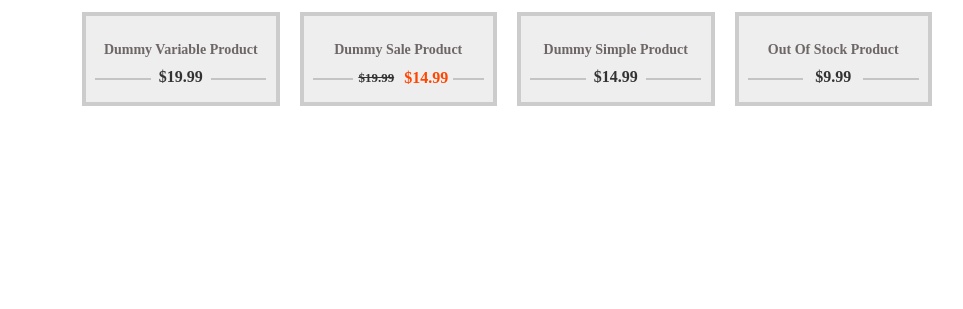
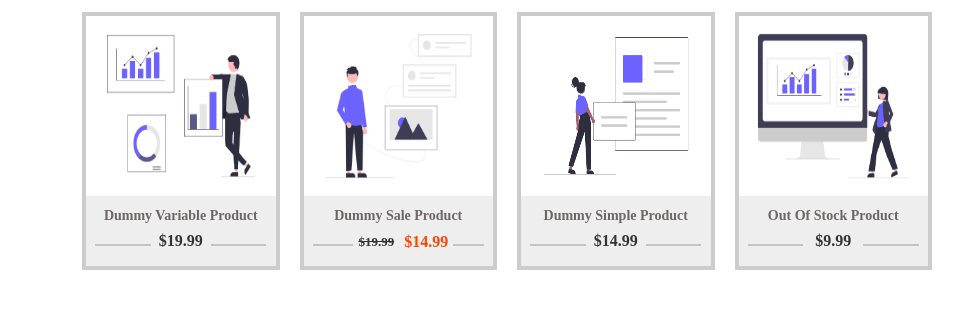
Before and after one commit to Hazem-Alrfati/Challenge_3, a plain HTML site: page index.html in a window 1280 px wide. Shown: the part 143-452 px from the top of the page, without its empty margins (158-1121 px from the left). Drawn offline with Linux system fonts and the light colour scheme; the site is published under a folder, as on GitHub Pages, so addresses that start at the root find nothing.

Commit message:
update on index , to correct the path of imgages

```diff
--- a/index.html
+++ b/index.html
@@ -8,14 +8,14 @@
   <!-- Main Template CSS File -->
   <link rel="stylesheet" href="css/master.css">
   <!-- Render All Elements Normally -->
-  <link rel="stylesheet" href="css/normalize.css">
+  <link rel="styl0esheet" href="css/normalize.css">
 </head>
 <body>
   <div class="container">
     <div class="logo flex">Featured Products</div>
     <div class="box">
       <div class="col">
-        <img src="/imgs/p1.png" alt="">
+        <img src="imgs/p1.png" alt="">
         <div class="text">
           <div class="product">Dummy Variable Product</div>
           <hr>
@@ -23,7 +23,7 @@
         </div>
       </div>
       <div class="col">
-        <img src="/imgs/p2.png" alt="">
+        <img src="imgs/p2.png" alt="">
         <div class="text">
           <div class="product">Dummy Sale Product</div>
           <hr>
@@ -34,7 +34,7 @@
         </div>
       </div>
       <div class="col">
-        <img src="/imgs/p3.png" alt="">
+        <img src="imgs/p3.png" alt="">
         <div class="text">
           <div class="product">Dummy Simple Product</div>
           <hr>
@@ -42,7 +42,7 @@
         </div>
       </div>
       <div class="col">
-        <img src="/imgs/p4.png" alt="">
+        <img src="imgs/p4.png" alt="">
         <div class="text">
           <div class="product">Out Of Stock Product</div>
           <hr>
```
